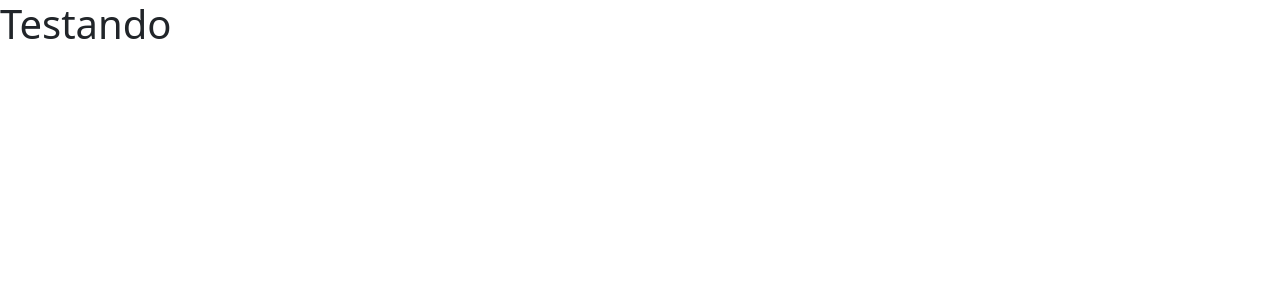
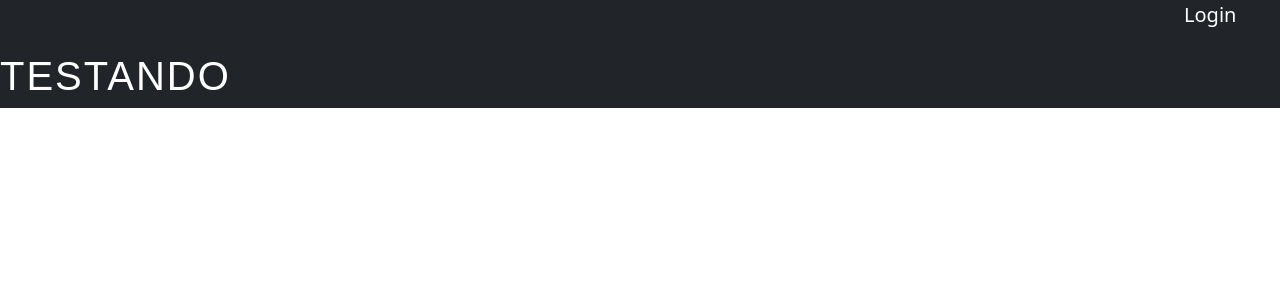
Before and after one commit to felipebiermann/react-crud-project2, a React (Create React App) app: page / in a window 1280 px wide. Shown: the top 300 px of the page. Built offline with nearby package versions, Linux system fonts and the light colour scheme.

Commit message:
btn login criado na home.

```diff
--- a/src/App.js
+++ b/src/App.js
@@ -1,11 +1,13 @@
 import { Routes, Route } from "react-router-dom";
 import { Home } from "./Pages/Home";
+import { LoginPage } from "./Pages/LoginPage";
 
 function App() {
   return (
     <>
       <Routes>
         <Route path="/" element={<Home />} />
+        <Route path="/login-page" element={<LoginPage />} />
       </Routes>
     </>
   );
--- a/src/Pages/Home/index.js
+++ b/src/Pages/Home/index.js
@@ -1,8 +1,68 @@
-// import { Link } from "react-router-dom";
+import { Link } from "react-router-dom";
 // import { Cards } from "../../components/Cards";
 // import axios from "axios";
 // import { useEffect, useState } from "react";
 
 export function Home() {
-  return <h1>Testando</h1>;
+  return (
+    <>
+      <nav
+        className="navbar navbar-dark bg-dark"
+        style={{
+          color: "white",
+          backgroundColor: "rgb(25, 33, 41)",
+          padding: "0px 0 14px 0",
+        }}
+      >
+        <ul
+          className="nav-bar-ul"
+          style={{
+            width: "1200px",
+            margin: "0 auto",
+            marginLeft: "90%",
+
+            fontSize: "10px",
+          }}
+        >
+          <li
+            className="nav-bar-li"
+            style={{
+              float: "left",
+              listStyleType: "none",
+              textAlign: "center",
+              width: "33%",
+            }}
+          >
+            <Link
+              to="/login-page"
+              className="nav-bar-item"
+              style={{
+                color: "white",
+                fontSize: "2em",
+                textDecoration: "none",
+              }}
+            >
+              Login
+            </Link>
+          </li>
+        </ul>
+      </nav>
+      <div
+        className="container, navbar navbar-dark bg-dark"
+        style={{ textAlign: "center" }}
+      >
+        <h1
+          style={{
+            margin: "0px",
+            fontFamily: "Blippo, fantasy",
+            letterSpacing: "2px",
+            color: "white",
+            textAlign: "center",
+          }}
+        >
+          TESTANDO
+        </h1>
+      </div>
+    </>
+  );
 }
--- /dev/null
+++ b/src/Pages/LoginPage/index.js
@@ -0,0 +1,3 @@
+export function LoginPage() {
+  return;
+}
```
